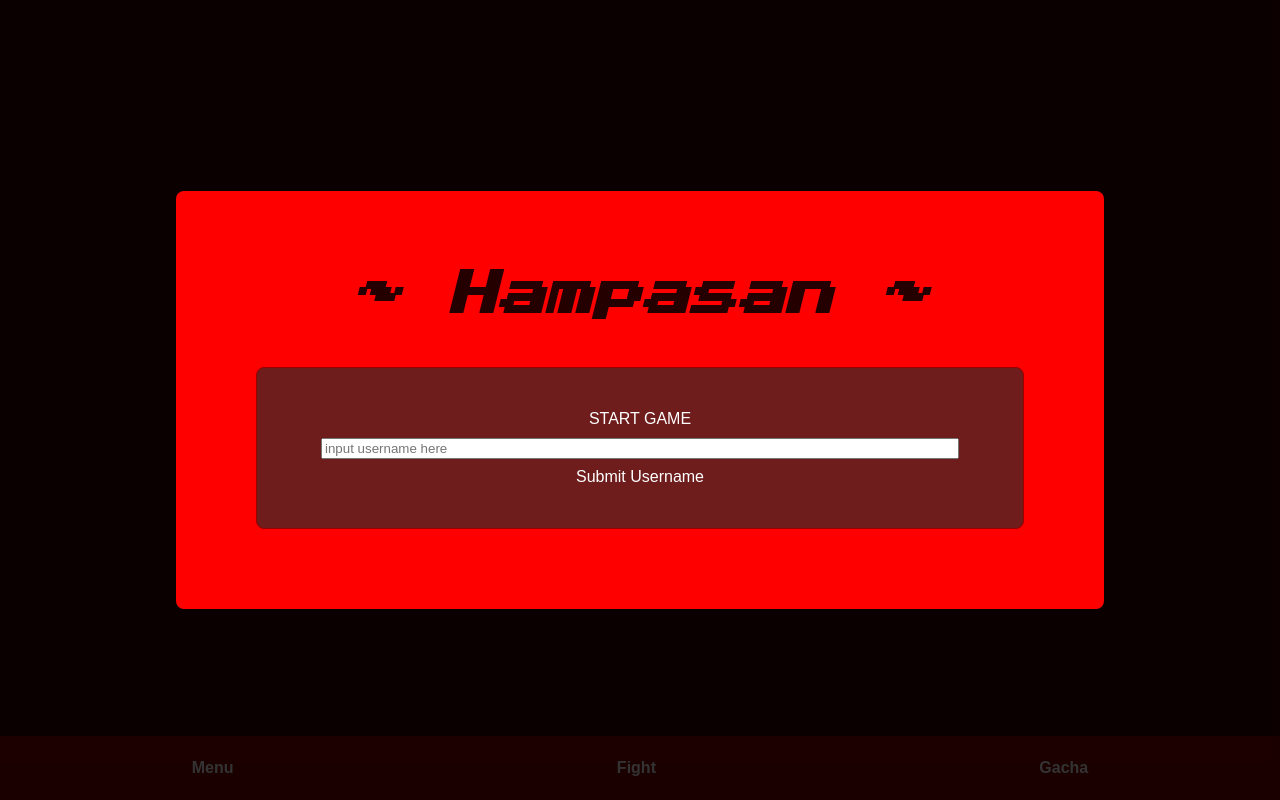
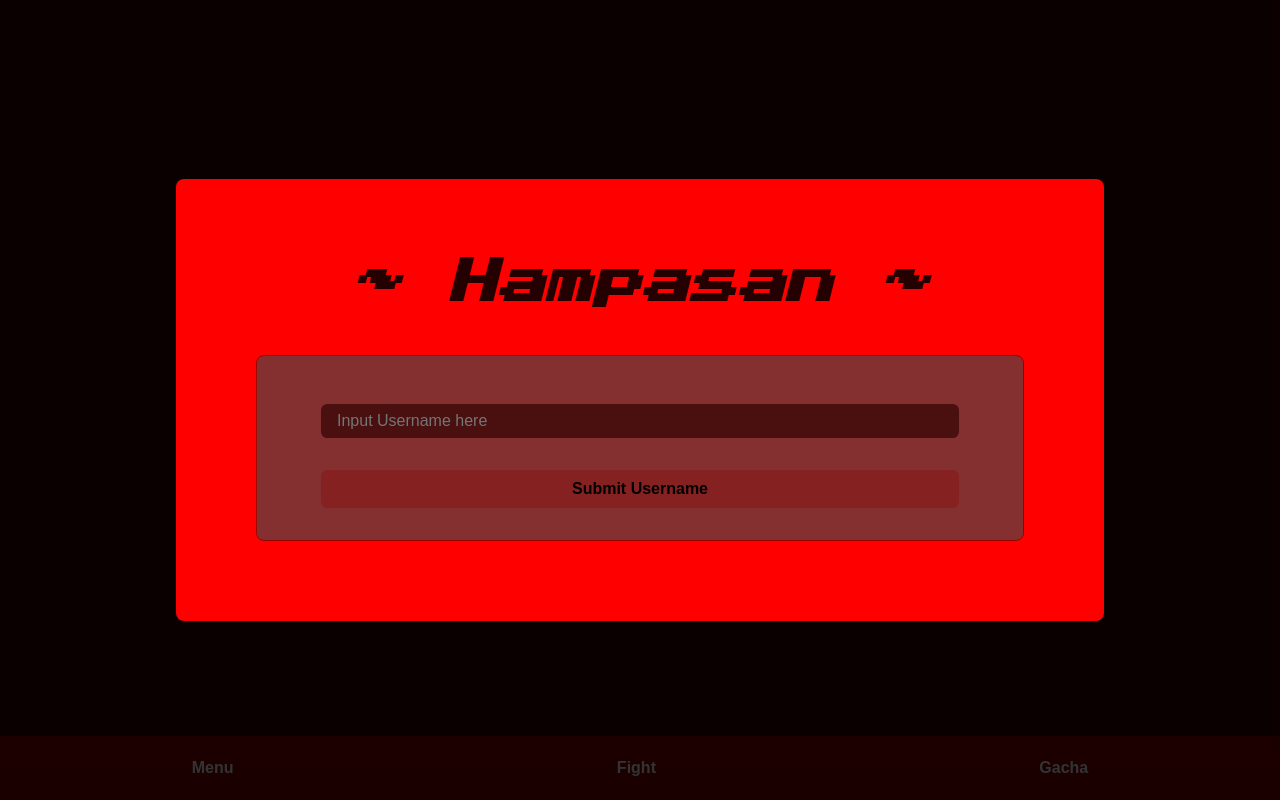
Before and after one commit to JohnPatrickAncajas/Hampasan, a plain HTML site: page index.html in a window 1280 px wide. Both pictures are taken after a click on the button "START GAME". Drawn offline with Linux system fonts and the light colour scheme.

Commit message:
Version 0.6

```diff
--- a/index.html
+++ b/index.html
@@ -12,8 +12,10 @@
         <div id="loginModal">
             <div id="modalContent">
                 <h1><em>~ Hampasan ~</em></h1>
-                <div id='usernamePasswordBox'>
-                    <button onclick="getcurrentuser()">START GAME</button>
+                <div id="usernamePasswordBox1">
+                    <div id='usernamePasswordBox2'>
+                        <button onclick="getcurrentuser()">START GAME</button>
+                    </div>
                 </div>
             </div>
         </div>
--- a/script(revised).js
+++ b/script(revised).js
@@ -133,23 +133,25 @@ let origuserhp = 0
 let origmobhp = 0
 
 
-function getcurrentuser(){
-    console.log("function called")
-    const userBox = document.getElementById('usernamePasswordBox')
-    if(current_user == null){
-        console.log("user not found")
-        const loginpanel = document.createElement('input')
-        loginpanel.type ="text"
-        loginpanel.id = "loginusername"
-        loginpanel.placeholder ="input username here"
-        userBox.appendChild(loginpanel)
+function getcurrentuser() {
+    console.log("function called");
+    const userBox1= document.getElementById('usernamePasswordBox1');
+    const userBox2 = document.getElementById('usernamePasswordBox2');
+    if (current_user == null) {
+        console.log("user not found");
 
+        userBox2.style.display = "none";
+        userBox1.className = "usernamePasswordBox1";
+        const loginpanel = document.createElement('input');
+        loginpanel.type = "text";
+        loginpanel.id = "loginusername";
+        loginpanel.placeholder = "Input Username here";
+        userBox1.appendChild(loginpanel);
 
-        const submitButton = document.createElement('button')
+        const submitButton = document.createElement('button');
         submitButton.id = "submituser";
         submitButton.innerText = "Submit Username";
-        userBox.appendChild(submitButton);
-
+        userBox1.appendChild(submitButton);
 
         submitButton.addEventListener('click', function(){
             current_user = getuserinput();
@@ -159,16 +161,12 @@ function getcurrentuser(){
                 swapPage('menu')
                 menu()
                 changeweapon()
-            }
-            else
-            {
+            } else {
                 alert("Username not found. Please try again.");
                 document.getElementById('loginusername').value = "";
             }
         });
-    }
-    else
-    {
+    } else {
         console.log("already logged in")
     }
 }
@@ -450,7 +448,7 @@ function swapPage(page) {
     if (page === 'menu'){
         pageDisplay.innerHTML = `
         <h1>Welcome to Hampasan!</h1>
-        <div id='usernamePasswordBox'>
+        <div id='usernamePasswordBox2'>
            <button onclick = "getcurrentuser()">START</button>
         </div>
 
--- a/styles.css
+++ b/styles.css
@@ -23,23 +23,74 @@ body, html {
     color: #ffaaaa;
 }
 
-#usernamePasswordBox {
+#usernamePasswordBox2 {
     display: flex;
     flex-direction: column;
     padding: 2rem 4rem;
     width: auto;
     height: auto;
-    background-color: #6e1c1c;
+    background-color: #843030;
     border: #990000 solid 0.1rem;
     border-radius: 0.5rem;
     color: white;
 }
+
+.usernamePasswordBox1 {
+    display: flex;
+    flex-direction: column;
+    padding: 2rem 4rem;
+    width: auto;
+    height: auto;
+    background-color: #843030;
+    border: #990000 solid 0.1rem;
+    border-radius: 0.5rem;
+    color: white;
+}
+
 .inputBox {
     padding: 0.5rem 1rem;
     margin: 1rem 0;
     background-color: #4a0f0f;
     color: white;
     border-radius: 0.4rem;
+    border: none;
+}
+
+.inputBox:focus {
+    background-color: #4a0f0f;
+    outline: none;
+}
+
+input:-webkit-autofill,
+input:-webkit-autofill:hover,
+input:-webkit-autofill:focus {
+    background-color: #4a0f0f !important;
+    color: white !important;
+    box-shadow: 0 0 0 2rem #4a0f0f inset !important;
+}
+
+input:-webkit-autofill::first-line {
+    color: white !important;
+}
+
+input[list] {
+    background-color: #4a0f0f;
+    color: white;
+    border: none;
+}
+
+input[list] option:hover {
+    background-color: #7a1f1f;
+}
+
+#loginusername {
+    padding: 0.5rem 1rem;
+    margin: 1rem 0;
+    background-color: #4a0f0f;
+    color: white;
+    border: none;
+    border-radius: 0.4rem;
+    font-size: 1rem;
 }
 
 #submitButton, #changeWeaponButton {
@@ -156,16 +207,34 @@ body, html {
     box-shadow: 0 0.4rem 0.6rem rgba(0, 0, 0, 0.2);
     color: white;
 }
+
 #modalContent h1 {
     margin: 0 0 3rem;
 }
 #modalContent button {
     background-color: inherit;
-    color: white;
+    color: #000;
     border: none;
     padding: 0.6rem 1.2rem;
     font-size: 16px;
     cursor: pointer;
+    border-radius: 0.4rem;
+    font-weight: 900;
+}
+
+#submituser {
+    padding: 0.5rem 1rem;
+    margin-top: 1rem;
+    background-color: #862121 !important;
+    border: none;
+    border-radius: 0.4rem;
+    font-size: 1rem;
+    cursor: pointer;
+    font-weight: 700;
+}
+
+#submituser:hover {
+    background-color: #ae0f0f !important;
     border-radius: 0.4rem;
 }
 
```
